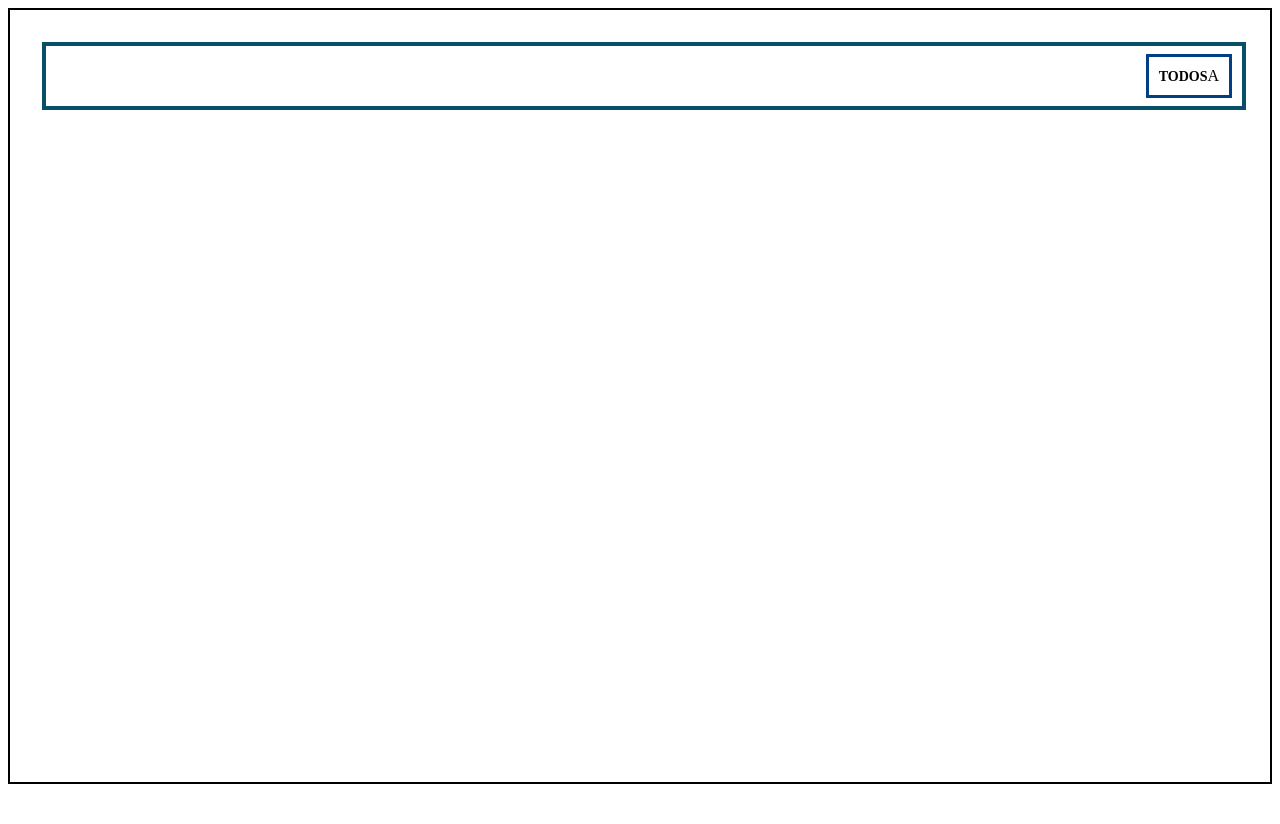
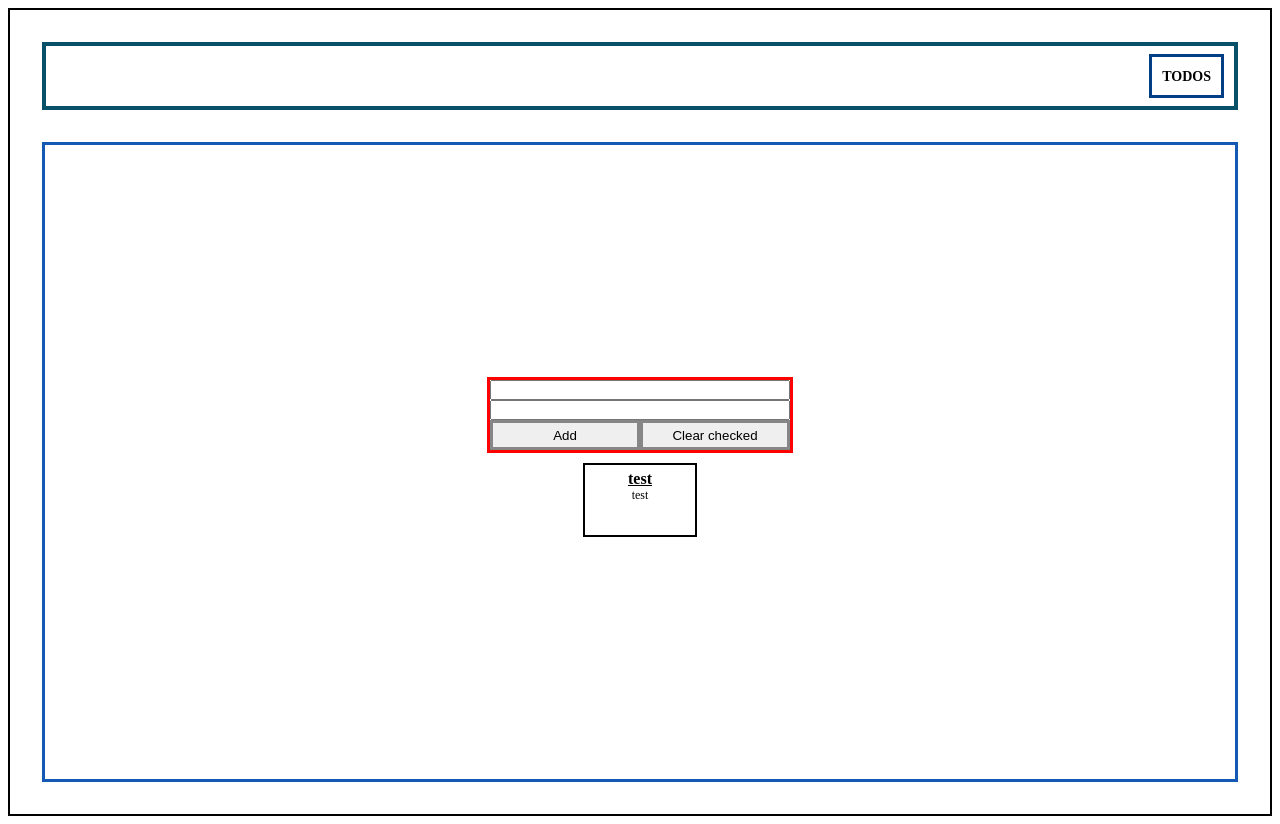
Before and after one commit to EngiFrost/vue-vuex-ts, a Vue app: page / in a window 1280 px wide. Before the commit this address had no page. Before the commit the page ends 800 px from the top, so only its background shows below. Built offline with nearby package versions, Linux system fonts and the light colour scheme.

Commit message:
Todo board component

```diff
--- /dev/null
+++ b/src/components/AddTodoForm.vue
@@ -0,0 +1,38 @@
+<template>
+  <div class="form-wrapper">
+    <input type="text" class="input" />
+    <input type="text" class="input" />
+    <div class="btn-wrapper">
+      <button class="button">Add</button>
+      <button class="button">Clear checked</button>
+    </div>
+  </div>
+</template>
+
+<script setup lang="ts"></script>
+
+<style scoped>
+.form-wrapper {
+  display: flex;
+  flex-direction: column;
+  width: 300px;
+  height: 70px;
+  border: 3px solid red;
+}
+.input {
+  display: flex;
+  box-sizing: border-box;
+  width: 100%;
+  height: 20px;
+}
+
+.btn-wrapper {
+  display: flex;
+  justify-content: space-around;
+  height: 30px;
+}
+.button {
+  border: 3px solid rgb(134, 134, 134);
+  flex: 1;
+}
+</style>
--- a/src/components/Navbar.vue
+++ b/src/components/Navbar.vue
@@ -12,20 +12,19 @@ const routes: Route[] = [{ link: "/", title: "Todos" }];
 <template>
   <nav id="navbar">
     <div id="btn-wrapper" v-for="(route, idx) in routes" :key="idx">
-      <RouterLink to="{{route.link}}">{{ route.title }}</RouterLink
-      >A
+      <RouterLink to="{{route.link}}">{{ route.title }}</RouterLink>
     </div>
   </nav>
 </template>
 
 <style scoped>
 #navbar {
-  width: 100%;
   height: 60px;
   border: 4px solid rgb(8, 80, 104);
   display: flex;
   flex-direction: row-reverse;
   align-items: center;
+  margin-bottom: 32px;
 }
 #btn-wrapper {
   padding: 10px;
--- /dev/null
+++ b/src/components/TodoBoard.vue
@@ -0,0 +1,29 @@
+<template>
+  <div class="board">
+    <AddTodoForm />
+    <TodoCard :todo="todo" />
+  </div>
+</template>
+
+<script setup lang="ts">
+import type { Todo } from "@/types/TodoTypes";
+import AddTodoForm from "@/components/AddTodoForm.vue";
+import TodoCard from "@/components/TodoCard.vue";
+const todo: Todo = {
+  id: "1",
+  title: "test",
+  content: "test",
+};
+</script>
+
+<style scoped>
+.board {
+  height: 100%;
+  display: flex;
+  flex-direction: column;
+  box-sizing: border-box;
+  border: 3px solid rgb(20, 89, 180);
+  align-items: center;
+  justify-content: center;
+}
+</style>
--- a/src/components/TodoCard.vue
+++ b/src/components/TodoCard.vue
@@ -17,12 +17,16 @@ const props = defineProps<ITodoCardProps>();
 <style scoped>
 .card {
   display: flex;
+  flex-direction: column;
   border: 2px solid black;
   align-items: center;
   justify-content: flex-start;
-  min-height: 100px;
-  max-width: fit-content;
+  height: fit-content;
+  width: fit-content;
+  min-height: 60px;
+  min-width: 100px;
   padding: 5px;
+  margin: 10px;
 }
 .title {
   font-size: 16px;
--- a/src/views/TodosView.vue
+++ b/src/views/TodosView.vue
@@ -1,12 +1,15 @@
-<script setup lang="ts"></script>
+<script setup lang="ts">
+import TodoBoard from "@/components/TodoBoard.vue";
+</script>
 
 <template>
-  <main id="main"></main>
+  <main id="main">
+    <TodoBoard />
+  </main>
 </template>
 
 <style scoped>
 #main {
   height: 80vh;
-  width: 100%;
 }
 </style>
```
